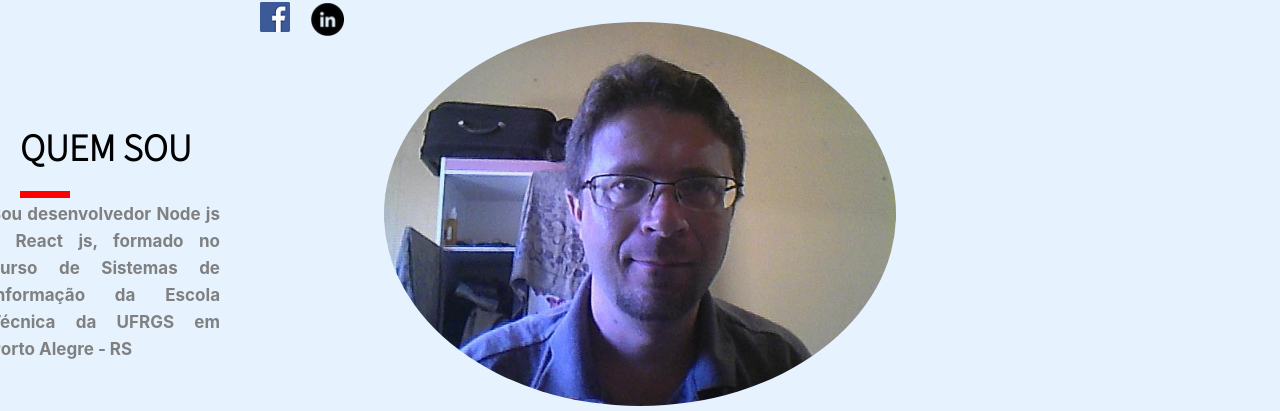
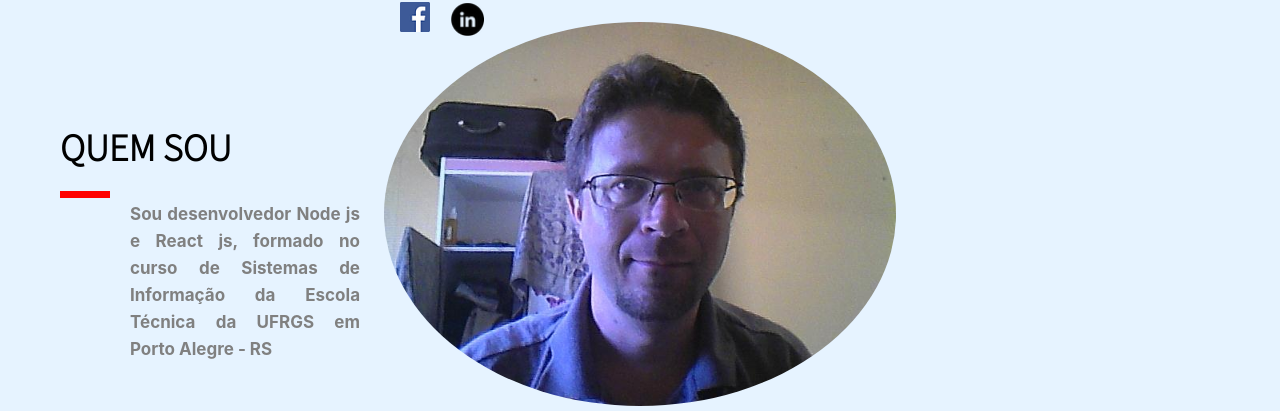
Before and after one commit to GustavoFSProg/porrtfolio, a React (Create React App) app: page / in a window 1280 px wide. Shown: the part 541-952 px from the top of the page. Built offline with nearby package versions, Linux system fonts and the light colour scheme.

Commit message:
paddingaaaa

```diff
--- a/src/pages/Home/style.js
+++ b/src/pages/Home/style.js
@@ -110,7 +110,7 @@ export const TitleSou = styled.h1`
   font-size: 38px;
   font-family: 'Source Sans Pro', sans-serif;
   color: black;
-  margin-left: 20px;
+  margin-left: 60px;
   margin-top: -40px;
   width: 780px;
 
@@ -132,7 +132,7 @@ export const Linha = styled.div`
 export const TextSou = styled.h1`
   font-size: 17px;
   color: gray;
-  margin-left: -810px;
+  margin-left: -710px;
   width: 230px;
   line-height: 27px;
   margin-top: 188px;
```
